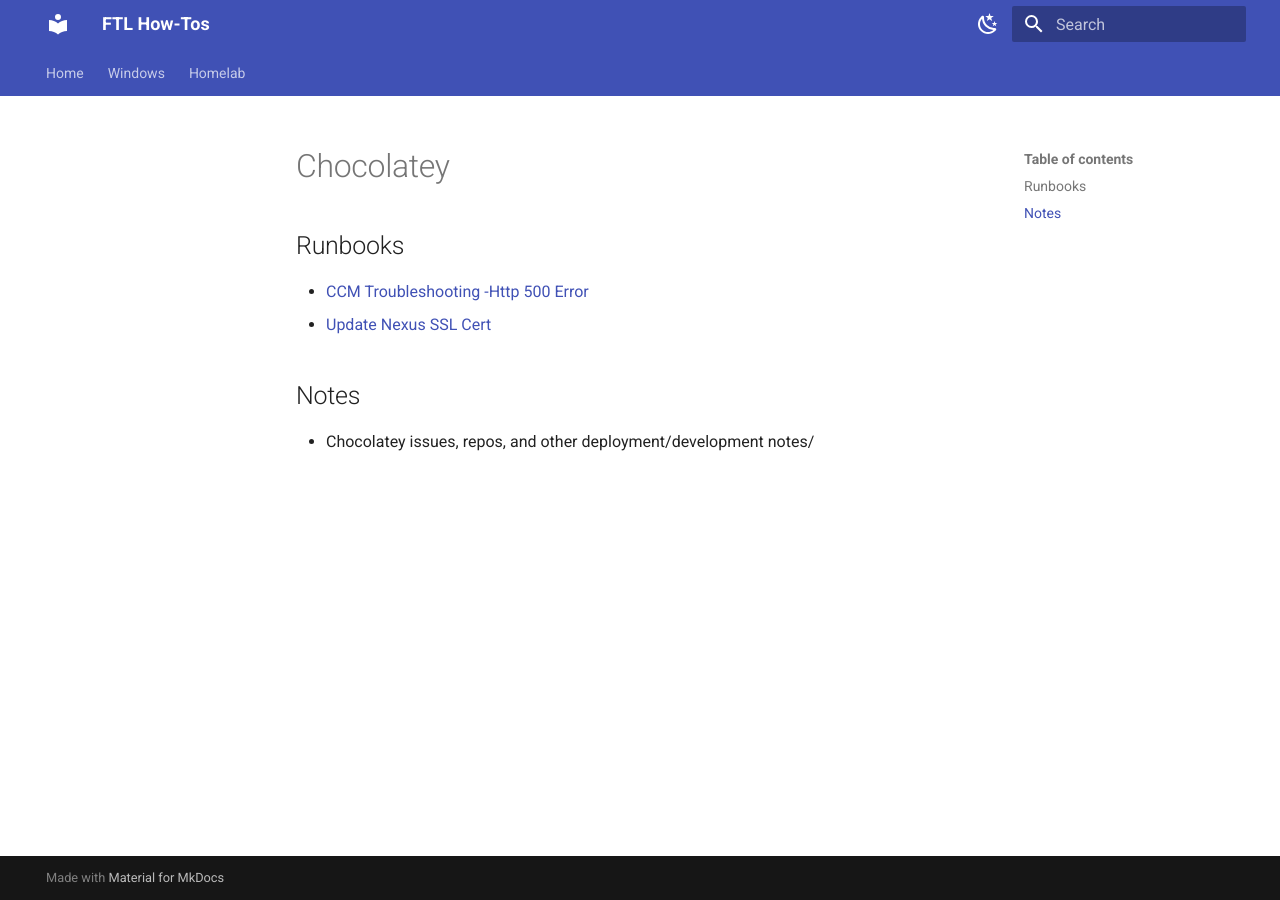
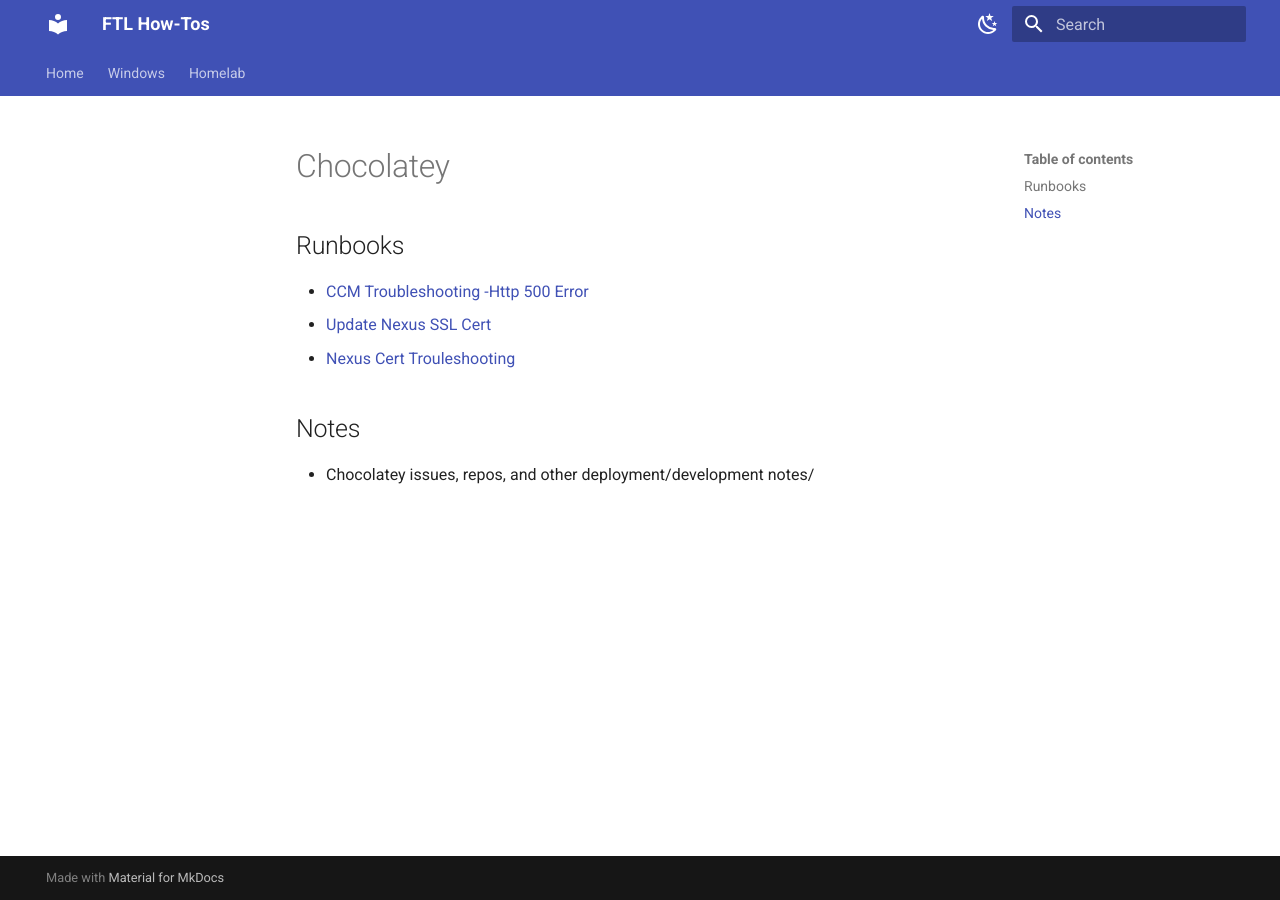
Before and after one commit to uceleke/FTL-HowTos, an MkDocs documentation site: the page built from docs/Windows/Chocolatey/index.md, in a window 1280 px wide. Built offline with MkDocs 1.6.1 and Material for MkDocs 9.7.7, drawn with Linux system fonts in a browser that asks for light colours.

Commit message:
Update index.md

```diff
--- a/docs/Windows/Chocolatey/index.md
+++ b/docs/Windows/Chocolatey/index.md
@@ -3,5 +3,6 @@
 ## Runbooks
 - [CCM Troubleshooting -Http 500 Error](CCM-Troubleshooting.md)
 - [Update Nexus SSL Cert](ssl-nexus.md)
+- [Nexus Cert Trouleshooting](nexus-cert-troubleshooting.md)
 ## Notes
 - Chocolatey issues, repos, and other deployment/development notes/
```
